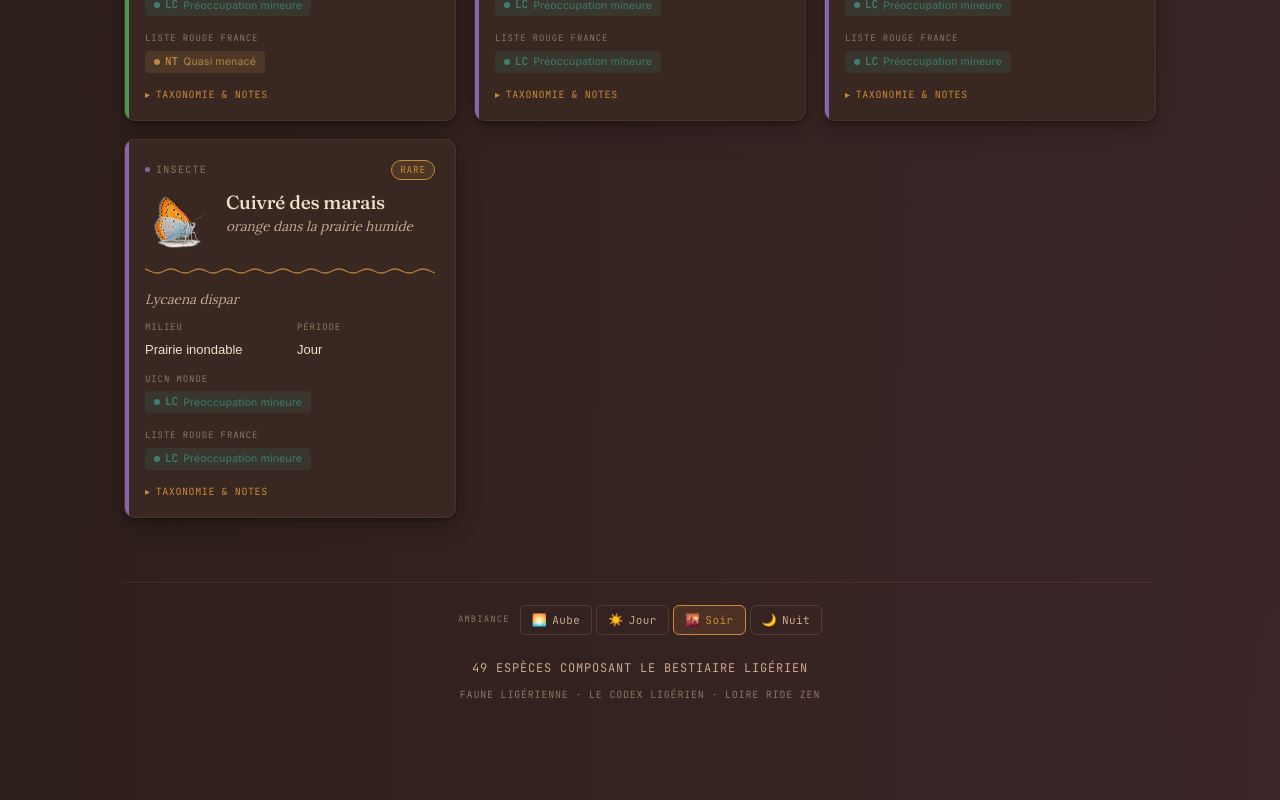
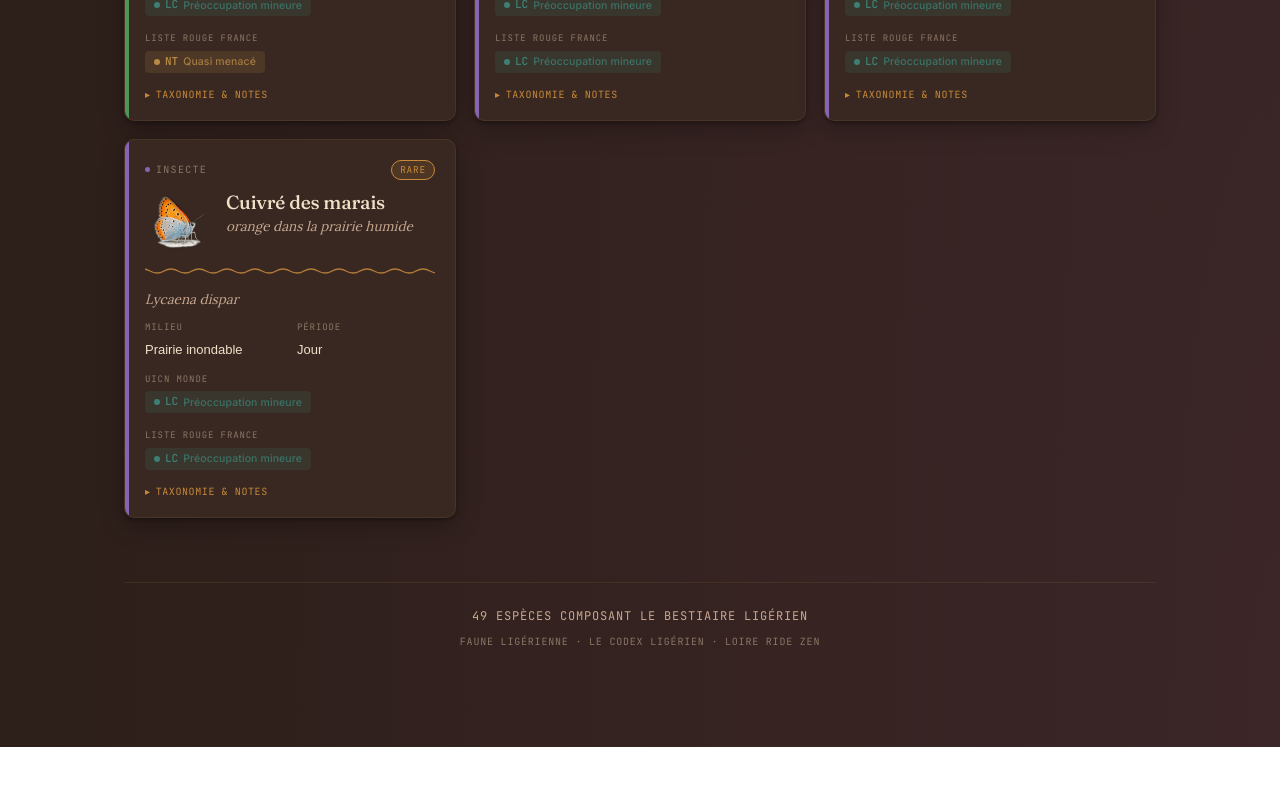
Before and after one commit to iamjulienjulien/loireridezen-codex, a Next.js app: page /faune in a window 1280 px wide. Shown: the part 6912-7712 px from the top of the page. After the commit the page ends 7659 px from the top, so only its background shows below. Built offline with nearby package versions, Linux system fonts and the light colour scheme.

Commit message:
[LRZ-CODEX] ♻️ ui > remove ambience controls from index footers > 🤠 Julien

```diff
--- a/src/app/HomeContent.tsx
+++ b/src/app/HomeContent.tsx
@@ -2,7 +2,6 @@
 
 import Link from "next/link";
 import IndexFooter from "@/components/IndexFooter";
-import { useAmbiance } from "@/hooks/useAmbiance";
 import type { IndexEntry } from "@/registry/indexes";
 import styles from "./HomeContent.module.css";
 
@@ -13,7 +12,6 @@ export default function HomeContent({
     indexes: readonly IndexEntry[];
     showDevelopmentTools: boolean;
 }) {
-    const [ambiance, setAmbiance] = useAmbiance();
 
     return (
         <main
@@ -73,7 +71,7 @@ export default function HomeContent({
                     </Link>
                 )}
 
-                <IndexFooter ambiance={ambiance} onAmbiance={setAmbiance}>
+                <IndexFooter>
                     Le Codex Ligérien · Loire Ride Zen
                 </IndexFooter>
             </div>
--- a/src/app/chateaux/ChateauxIndex.tsx
+++ b/src/app/chateaux/ChateauxIndex.tsx
@@ -14,7 +14,6 @@ import { PageControls } from "@/components/PageControls";
 
 import { CollectionCard } from "@/components/ui/collection-card";
 
-import { useAmbiance } from "@/hooks/useAmbiance";
 import { getIndex } from "@/registry/indexes";
 import { getCollectionsByIndex } from "@/registry/collections";
 import LRZTypography from "@/components/LRZTypography";
@@ -64,7 +63,6 @@ export default function ChateauxIndex({
     const [epoque, setEpoque] = useState<string>("all");
     const [renommee, setRenommee] = useState<string>("all");
     const [q, setQ] = useState("");
-    const [ambiance, setAmbiance] = useAmbiance();
     const [expandAll, setExpandAll] = useState(false);
     const [groupByTerritory, setGroupByTerritory] = useState(true);
     const territoiresEnabled = featureIsEnabled("territoires");
@@ -325,7 +323,7 @@ export default function ChateauxIndex({
                     )}
                 </LRZSection>
 
-                <IndexFooter ambiance={ambiance} onAmbiance={setAmbiance}>
+                <IndexFooter>
                     <span
                         style={{
                             display: "block",
--- a/src/app/faune/FauneIndex.tsx
+++ b/src/app/faune/FauneIndex.tsx
@@ -6,7 +6,6 @@ import IndexHeader from "@/components/IndexHeader";
 import IndexFooter from "@/components/IndexFooter";
 import IndexPresentation from "@/components/IndexPresentation";
 import IndexControls from "@/components/IndexControls";
-import { useAmbiance } from "@/hooks/useAmbiance";
 import { getIndex, type IndexEntry } from "@/registry/indexes";
 import FauneCard from "./FauneCard";
 import styles from "./faune.module.css";
@@ -46,7 +45,6 @@ export default function FauneIndex({
     const [type, setType] = useState<string>("all");
     const [rarete, setRarete] = useState<string>("all");
     const [q, setQ] = useState("");
-    const [ambiance, setAmbiance] = useAmbiance();
     const [expandAll, setExpandAll] = useState(false);
     const [openOverrides, setOpenOverrides] = useState<Record<string, boolean>>(
         {},
@@ -153,7 +151,7 @@ export default function FauneIndex({
                     </div>
                 )}
 
-                <IndexFooter ambiance={ambiance} onAmbiance={setAmbiance}>
+                <IndexFooter>
                     <span
                         style={{
                             display: "block",
--- a/src/app/flore/FloreIndex.tsx
+++ b/src/app/flore/FloreIndex.tsx
@@ -6,7 +6,6 @@ import IndexHeader from "@/components/IndexHeader";
 import IndexFooter from "@/components/IndexFooter";
 import IndexPresentation from "@/components/IndexPresentation";
 import IndexControls from "@/components/IndexControls";
-import { useAmbiance } from "@/hooks/useAmbiance";
 import { getIndex, type IndexEntry } from "@/registry/indexes";
 import FloreCard from "./FloreCard";
 import styles from "./flore.module.css";
@@ -47,7 +46,6 @@ export default function FloreIndex({
     const [categorie, setCategorie] = useState<string>("all");
     const [rarete, setRarete] = useState<string>("all");
     const [q, setQ] = useState("");
-    const [ambiance, setAmbiance] = useAmbiance();
     const [expandAll, setExpandAll] = useState(false);
     const [openOverrides, setOpenOverrides] = useState<Record<string, boolean>>(
         {},
@@ -156,7 +154,7 @@ export default function FloreIndex({
                     </div>
                 )}
 
-                <IndexFooter ambiance={ambiance} onAmbiance={setAmbiance}>
+                <IndexFooter>
                     <span
                         style={{
                             display: "block",
--- a/src/app/patrimoine/PatrimoineIndex.tsx
+++ b/src/app/patrimoine/PatrimoineIndex.tsx
@@ -6,7 +6,6 @@ import IndexHeader from "@/components/IndexHeader";
 import IndexFooter from "@/components/IndexFooter";
 import IndexPresentation from "@/components/IndexPresentation";
 import IndexControls from "@/components/IndexControls";
-import { useAmbiance } from "@/hooks/useAmbiance";
 import { getIndex, type IndexEntry } from "@/registry/indexes";
 import PatrimoineCard from "./PatrimoineCard";
 import styles from "./patrimoine.module.css";
@@ -48,7 +47,6 @@ export default function PatrimoineIndex({
     const [type, setType] = useState<string>("all");
     const [etat, setEtat] = useState<string>("all");
     const [q, setQ] = useState("");
-    const [ambiance, setAmbiance] = useAmbiance();
     const [expandAll, setExpandAll] = useState(false);
     const [openOverrides, setOpenOverrides] = useState<Record<string, boolean>>(
         {},
@@ -166,7 +164,7 @@ export default function PatrimoineIndex({
                     </div>
                 )}
 
-                <IndexFooter ambiance={ambiance} onAmbiance={setAmbiance}>
+                <IndexFooter>
                     {entry.title} · Loire Ride Zen · Codex
                     <br />
                     {items.length} {entry.footerNote}
--- a/src/app/vignobles/VignoblesIndex.tsx
+++ b/src/app/vignobles/VignoblesIndex.tsx
@@ -6,7 +6,6 @@ import IndexHeader from "@/components/IndexHeader";
 import IndexFooter from "@/components/IndexFooter";
 import IndexPresentation from "@/components/IndexPresentation";
 import IndexControls from "@/components/IndexControls";
-import { useAmbiance } from "@/hooks/useAmbiance";
 import { getIndex, type IndexEntry } from "@/registry/indexes";
 import VignoblesCard from "./VignoblesCard";
 import styles from "./vignobles.module.css";
@@ -55,7 +54,6 @@ export default function VignoblesIndex({
     const [rive, setRive] = useState<string>("all");
     const [notoriete, setNotoriete] = useState<string>("all");
     const [q, setQ] = useState("");
-    const [ambiance, setAmbiance] = useAmbiance();
     const [expandAll, setExpandAll] = useState(false);
     const [openOverrides, setOpenOverrides] = useState<Record<string, boolean>>(
         {},
@@ -181,7 +179,7 @@ export default function VignoblesIndex({
                     </div>
                 )}
 
-                <IndexFooter ambiance={ambiance} onAmbiance={setAmbiance}>
+                <IndexFooter>
                     {entry.title} · Loire Ride Zen · Codex
                     <br />
                     {vignobles.length} {entry.footerNote}
--- a/src/app/vocabulaire/VocabulaireIndex.tsx
+++ b/src/app/vocabulaire/VocabulaireIndex.tsx
@@ -6,7 +6,6 @@ import IndexHeader from "@/components/IndexHeader";
 import IndexFooter from "@/components/IndexFooter";
 import IndexPresentation from "@/components/IndexPresentation";
 import IndexControls from "@/components/IndexControls";
-import { useAmbiance } from "@/hooks/useAmbiance";
 import { getIndex, type IndexEntry } from "@/registry/indexes";
 import VocabulaireCard from "./VocabulaireCard";
 import styles from "./vocabulaire.module.css";
@@ -44,7 +43,6 @@ export default function VocabulaireIndex({
     const [categorie, setCategorie] = useState<string>("all");
     const [usage, setUsage] = useState<string>("all");
     const [q, setQ] = useState("");
-    const [ambiance, setAmbiance] = useAmbiance();
     const [expandAll, setExpandAll] = useState(false);
     const [openOverrides, setOpenOverrides] = useState<Record<string, boolean>>(
         {},
@@ -154,7 +152,7 @@ export default function VocabulaireIndex({
                     </div>
                 )}
 
-                <IndexFooter ambiance={ambiance} onAmbiance={setAmbiance}>
+                <IndexFooter>
                     {entry.title} · Loire Ride Zen · Codex
                     <br />
                     {mots.length} {entry.footerNote}
--- a/src/components/IndexFooter.tsx
+++ b/src/components/IndexFooter.tsx
@@ -1,25 +1,16 @@
 "use client";
 
 import type { ReactNode } from "react";
-import AmbianceSelector from "./AmbianceSelector";
-import type { Ambiance } from "@/registry/ambiances";
 import styles from "./IndexFooter.module.css";
 
-export type { Ambiance } from "@/registry/ambiances";
-
 export default function IndexFooter({
-    ambiance,
-    onAmbiance,
     children,
 }: {
-    ambiance: Ambiance;
-    onAmbiance: (a: Ambiance) => void;
     children: ReactNode;
 }) {
     return (
         <footer className={styles.footer}>
             <div className={styles.separator} aria-hidden />
-            <AmbianceSelector ambiance={ambiance} onAmbiance={onAmbiance} />
             <p className={styles.foot}>{children}</p>
         </footer>
     );
```
